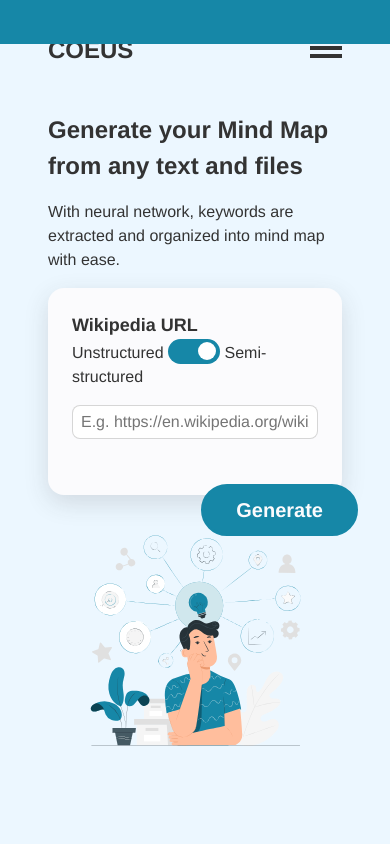
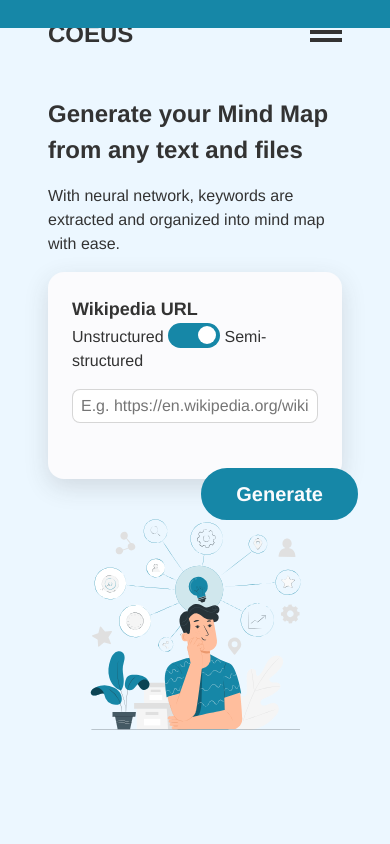
Before and after one commit to cs-coeus/coeus-front-end, a Vue app: page / in a window 390 px wide. Shown: the top 844 px of the page. Built offline with nearby package versions, Linux system fonts and the light colour scheme.

Commit message:
fix css for mobile version

```diff
--- a/src/components/MainPage/HeroSection.vue
+++ b/src/components/MainPage/HeroSection.vue
@@ -133,9 +133,5 @@ export default {
   .hero-wrapper .hero-copy h2 {
     font-size: 1rem;
   }
-
-  .hero-wrapper {
-    margin-top: 16px;
-  }
 }
 </style>
--- a/src/components/UI/NavBar.vue
+++ b/src/components/UI/NavBar.vue
@@ -132,11 +132,9 @@ export default {
 		justify-content: space-between;
 		position: fixed;
 		z-index: 1;
-		padding: 16px 0;
-		margin-left: -48px;
-		padding-left: 48px;
-		padding-right: 48px;
-	}
+    margin-left: -48px;
+    padding: 16px 48px;
+  }
 
 	.mobile-menu.toggle-background {
 		background-color: var(--white);
```
